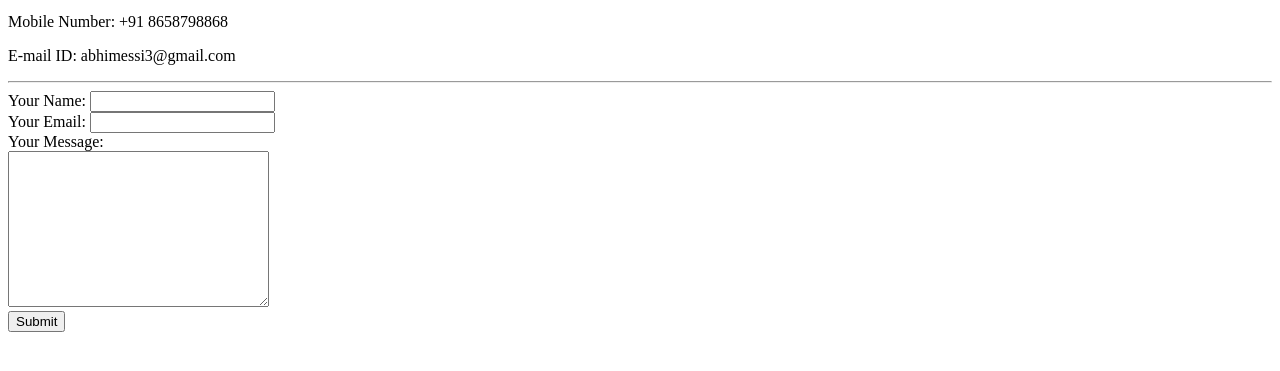
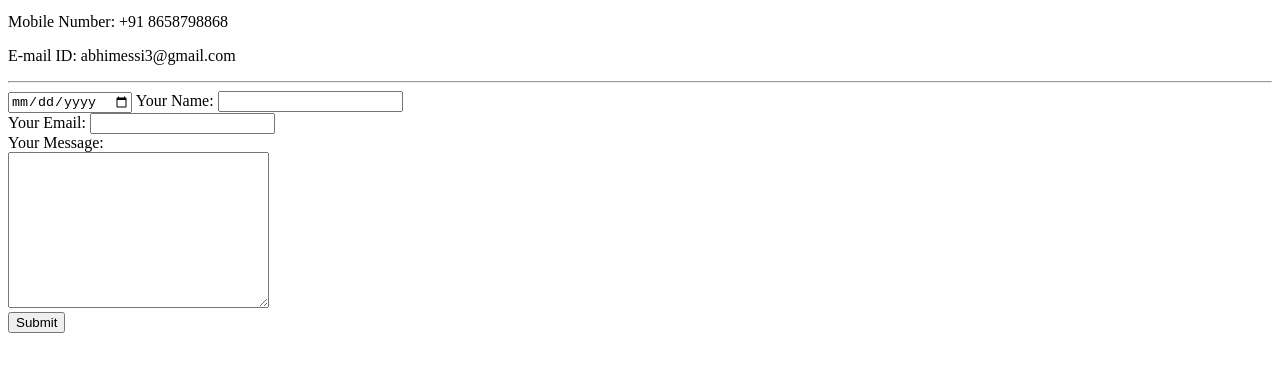
Before and after one commit to AbhishekJha1007/cv, a plain HTML site: page contact-me.html in a window 1280 px wide. Shown: the part 101-472 px from the top of the page. Drawn offline with Linux system fonts and the light colour scheme.

Commit message:
Update contact-me.html
Added option for date

```diff
--- a/contact-me.html
+++ b/contact-me.html
@@ -12,6 +12,7 @@
     <hr>
 
     <form action="mailto:abhimessi3@gmail.com" method="post" enctype="text/plain">
+        <input type="date" name="begin" placeholder="dd-mm-yyyy" value="">
         <label>Your Name:</label>
         <input type="text" name="Your Name"><br>
         <label>Your Email:</label>
```
